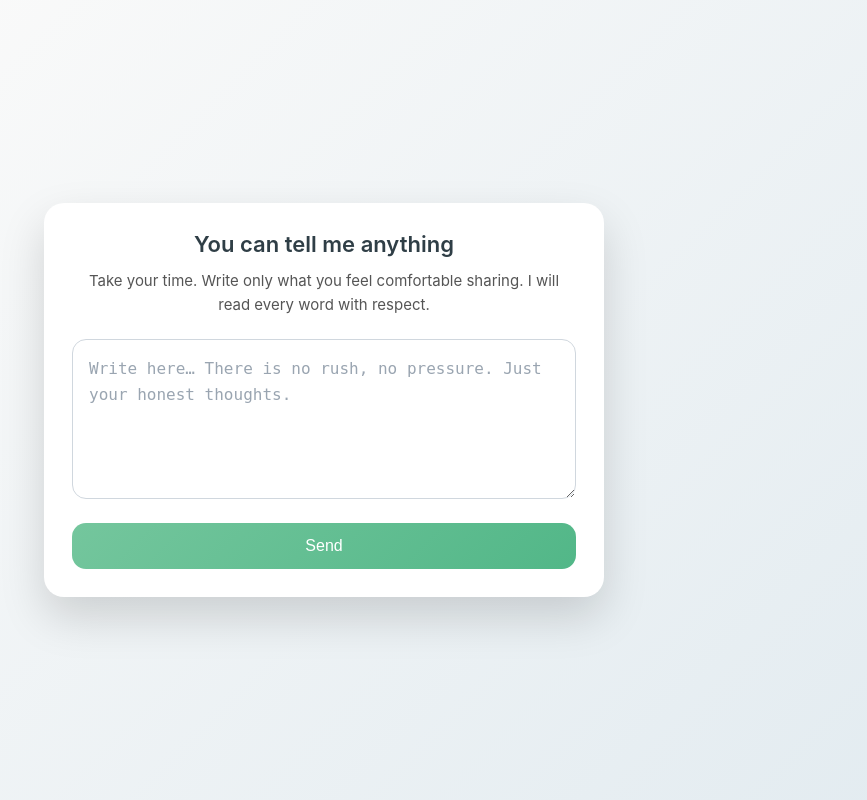
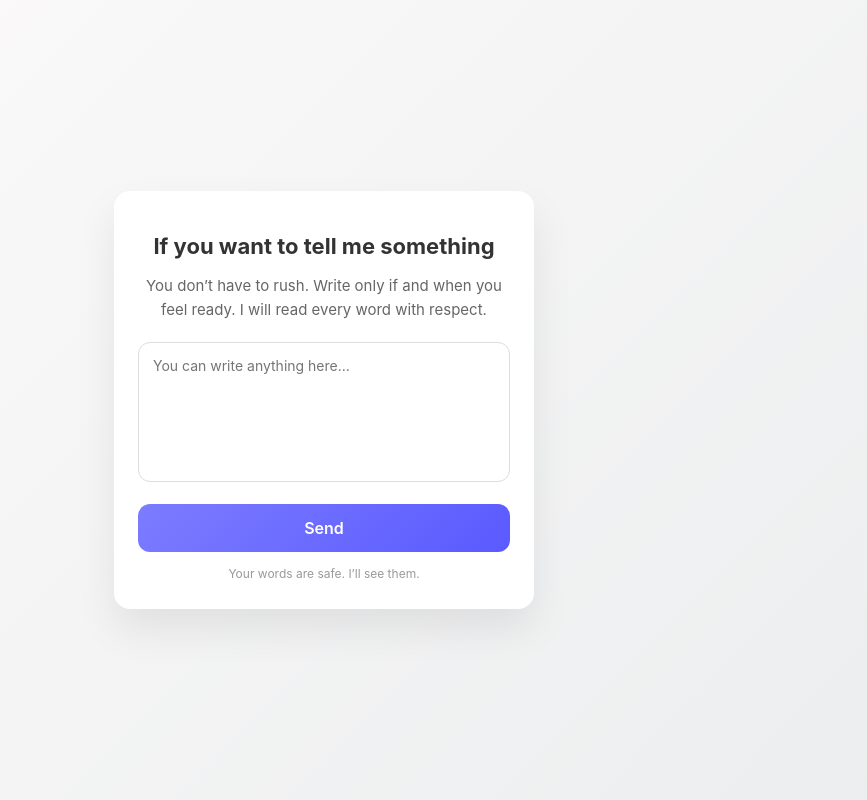
Before and after one commit to srimanth-akula/sorry-project, a Flask app: page /message in a window 1280 px wide. Shown: the whole page, without its empty margins (316-1183 px from the left). Run offline with Flask 3, Linux system fonts and the light colour scheme.

Commit message:
Update message page to Google Form and navigation

```diff
--- a/templates/message.html
+++ b/templates/message.html
@@ -1,156 +1,128 @@
 <!DOCTYPE html>
 <html lang="en">
 <head>
-    <meta charset="UTF-8">
-    <meta name="viewport" content="width=device-width, initial-scale=1.0">
-    <title>Your Words Matter</title>
+  <meta charset="UTF-8" />
+  <title>A Message From Your Heart</title>
+  <meta name="viewport" content="width=device-width, initial-scale=1.0" />
 
   <style>
     * {
       box-sizing: border-box;
+      font-family: -apple-system, BlinkMacSystemFont, "Segoe UI", Roboto, sans-serif;
     }
 
     body {
       margin: 0;
       min-height: 100vh;
+      background: linear-gradient(135deg, #fdfbfb, #ebedee);
       display: flex;
+      align-items: center;
       justify-content: center;
-            align-items: center;
-            background: linear-gradient(135deg, #fdfcfb, #e2ebf0);
-            font-family: -apple-system, BlinkMacSystemFont, "Segoe UI", Roboto, sans-serif;
-            padding: 16px;
+      padding: 20px;
     }
 
-        .container {
+    .card {
+      width: 100%;
+      max-width: 420px;
       background: white;
-            width: 100%;
-            max-width: 560px;
-            padding: 28px;
-            border-radius: 20px;
-            box-shadow: 0 20px 45px rgba(0, 0, 0, 0.15);
-            animation: fadeIn 0.6s ease;
+      border-radius: 16px;
+      padding: 28px 24px;
+      box-shadow: 0 20px 40px rgba(0,0,0,0.08);
+      text-align: center;
     }
 
     h1 {
-            margin: 0 0 12px 0;
-            font-weight: 600;
       font-size: 22px;
-            color: #2f3e46;
-            text-align: center;
+      color: #333;
+      margin-bottom: 12px;
     }
 
     p {
-            margin: 0 0 22px 0;
-            text-align: center;
-            color: #555;
       font-size: 15px;
+      color: #666;
       line-height: 1.6;
+      margin-bottom: 20px;
     }
 
     textarea {
       width: 100%;
-            min-height: 160px;
-            resize: vertical;
-            padding: 16px;
-            border-radius: 14px;
-            border: 1.5px solid #d0d7de;
-            font-size: 16px;
-            line-height: 1.6;
+      min-height: 140px;
+      resize: none;
+      padding: 14px;
+      border-radius: 12px;
+      border: 1.5px solid #ddd;
+      font-size: 14px;
       outline: none;
-            transition: border 0.25s ease, box-shadow 0.25s ease;
-        }
-
-        textarea::placeholder {
-            color: #9aa5b1;
+      transition: border 0.2s;
     }
 
     textarea:focus {
-            border-color: #74c69d;
-            box-shadow: 0 0 0 4px rgba(116, 198, 157, 0.25);
+      border-color: #7c7cff;
     }
 
     button {
-            margin-top: 20px;
+      margin-top: 18px;
       width: 100%;
       padding: 14px;
+      border: none;
+      border-radius: 12px;
+      background: linear-gradient(135deg, #7c7cff, #5a5aff);
+      color: white;
       font-size: 16px;
-            font-weight: 500;
-            border-radius: 14px;
-            border: none;
-            background: linear-gradient(135deg, #74c69d, #52b788);
-            color: white;
+      font-weight: 600;
       cursor: pointer;
-            transition: transform 0.15s ease, box-shadow 0.15s ease;
-        }
-
-        button:hover {
-            transform: translateY(-1px);
-            box-shadow: 0 10px 22px rgba(82, 183, 136, 0.4);
+      transition: transform 0.15s, box-shadow 0.15s;
     }
 
     button:active {
-            transform: translateY(0);
-            box-shadow: none;
+      transform: scale(0.98);
     }
 
-        @keyframes fadeIn {
-            from {
-                opacity: 0;
-                transform: translateY(12px);
-            }
-            to {
-                opacity: 1;
-                transform: translateY(0);
-            }
-        }
-
-        /* 📱 Mobile fine-tuning */
-        @media (max-width: 480px) {
-            .container {
-                padding: 22px;
-                border-radius: 16px;
-            }
-
-            h1 {
-                font-size: 20px;
-            }
-
-            p {
-                font-size: 14px;
-            }
-
-            textarea {
-                font-size: 15px;
-            }
-
-            button {
-                font-size: 15px;
-                padding: 13px;
-            }
+    .note {
+      margin-top: 14px;
+      font-size: 12px;
+      color: #999;
     }
   </style>
 </head>
 
 <body>
-
-    <div class="container">
-        <h1>You can tell me anything</h1>
+  <div class="card">
+    <h1>If you want to tell me something</h1>
 
     <p>
-            Take your time.
-            Write only what you feel comfortable sharing.
+      You don’t have to rush.
+      Write only if and when you feel ready.
       I will read every word with respect.
     </p>
 
-        <form method="POST">
+    <form
+      action="https://docs.google.com/forms/d/e/1FAIpQLSeXF8Lu_SqBr0pp5Ed6K8UT1VC8gMGWYlexGWXGlwZ5E4z7FQ/formResponse"
+      method="POST"
+      target="hidden_iframe"
+      onsubmit="submitted=true; setTimeout(() => window.location.href='/together', 900);">
+
       <textarea
-                name="message"
-                placeholder="Write here… There is no rush, no pressure. Just your honest thoughts."
+        name="entry.1906636634"
+        placeholder="You can write anything here…"
         required></textarea>
 
       <button type="submit">Send</button>
     </form>
+
+    <div class="note">
+      Your words are safe. I’ll see them.
+    </div>
   </div>
 
+  <!-- Hidden iframe to avoid redirect -->
+  <iframe
+    name="hidden_iframe"
+    style="display:none;"
+    onload="if(submitted){}"></iframe>
+
+  <script>
+    let submitted = false;
+  </script>
 </body>
 </html>
```
Lines whose indentation alone changed are shown as unchanged.
